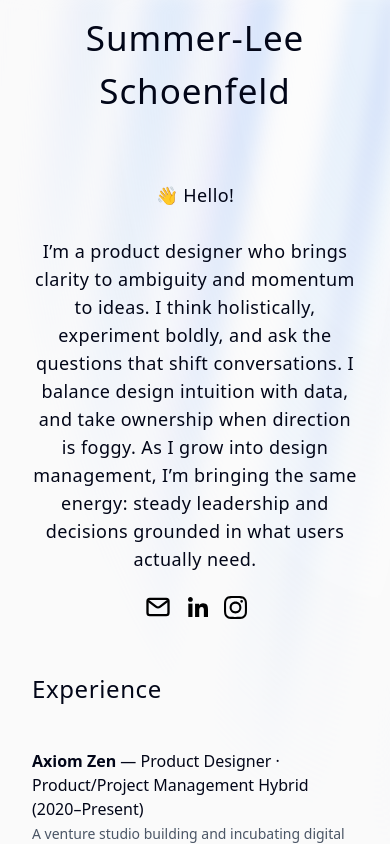
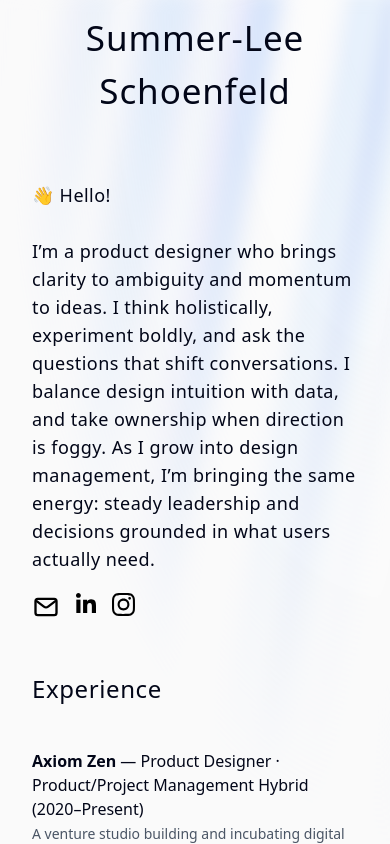
Before and after one commit to Jamelscott/summerlee-portfolio, a React (Vite) app: page / in a window 390 px wide. Built offline with nearby package versions, Linux system fonts and the light colour scheme.

Commit message:
adjust icons

```diff
--- a/src/App.tsx
+++ b/src/App.tsx
@@ -23,20 +23,20 @@ function App() {
         aria-label="Portfolio Content"
       >
         <motion.div
-          className="flex-2 w-full lg:items-center p-6 lg:leading-10 text-lg lg:text-2xl font-extralight tracking-wide"
+          className="flex-2 w-full  p-6 lg:leading-10 text-lg lg:text-2xl font-extralight tracking-wide"
           initial={{ y: 40, opacity: 0 }}
           animate={{ y: 0, opacity: 1 }}
           exit={{ y: 40, opacity: 0 }}
           transition={{ duration: 1, delay: 0.5 }}
         >
-          <h2 className="text-center lg:text-left">
+          <h2>
             <span role="img" aria-label="Waving hand">
               👋
             </span>{" "}
             Hello!
           </h2>
           <br />
-          <p className="text-center lg:text-left">
+          <p>
             I’m a product designer who brings clarity to ambiguity and momentum
             to ideas. I think holistically, experiment boldly, and ask the
             questions that shift conversations. I balance design intuition with
@@ -44,7 +44,7 @@ function App() {
             design management, I’m bringing the same energy: steady leadership
             and decisions grounded in what users actually need.
           </p>
-          <div className="mt-5 flex gap-4 items-center justify-center lg:justify-start">
+          <div className="mt-5 flex gap-4">
             <a target="_blank" href="mailto:summerleeschoenfeld20@gmail.com">
               <img
                 className="cursor-pointer"
@@ -85,7 +85,7 @@ function App() {
           animate={{ y: 0, opacity: 1 }}
           exit={{ y: 40, opacity: 0 }}
           transition={{ duration: 1, delay: 1 }}
-          className="flex-1 p-6 w-full lg:w-1/3 "
+          className="flex-1 p-6 w-full"
         >
           <h2 className="leading-10 text-2xl font-extralight tracking-wide">
             Experience
@@ -116,7 +116,7 @@ function App() {
               </span>
             </li>
             <li className="flex flex-col gap-3">
-              <div className="flex gap-5 justify-center lg:justify-start">
+              <div className="flex gap-5">
                 <a
                   style={{ height: "fit-content" }}
                   target="_blank"
@@ -137,7 +137,7 @@ function App() {
                   />
                 </a>
               </div>
-              <div className="flex gap-5 justify-center lg:justify-start">
+              <div className="flex gap-5">
                 <a target="_blank" href="https://www.gettoby.com/">
                   <img
                     className="cursor-pointer"
```
